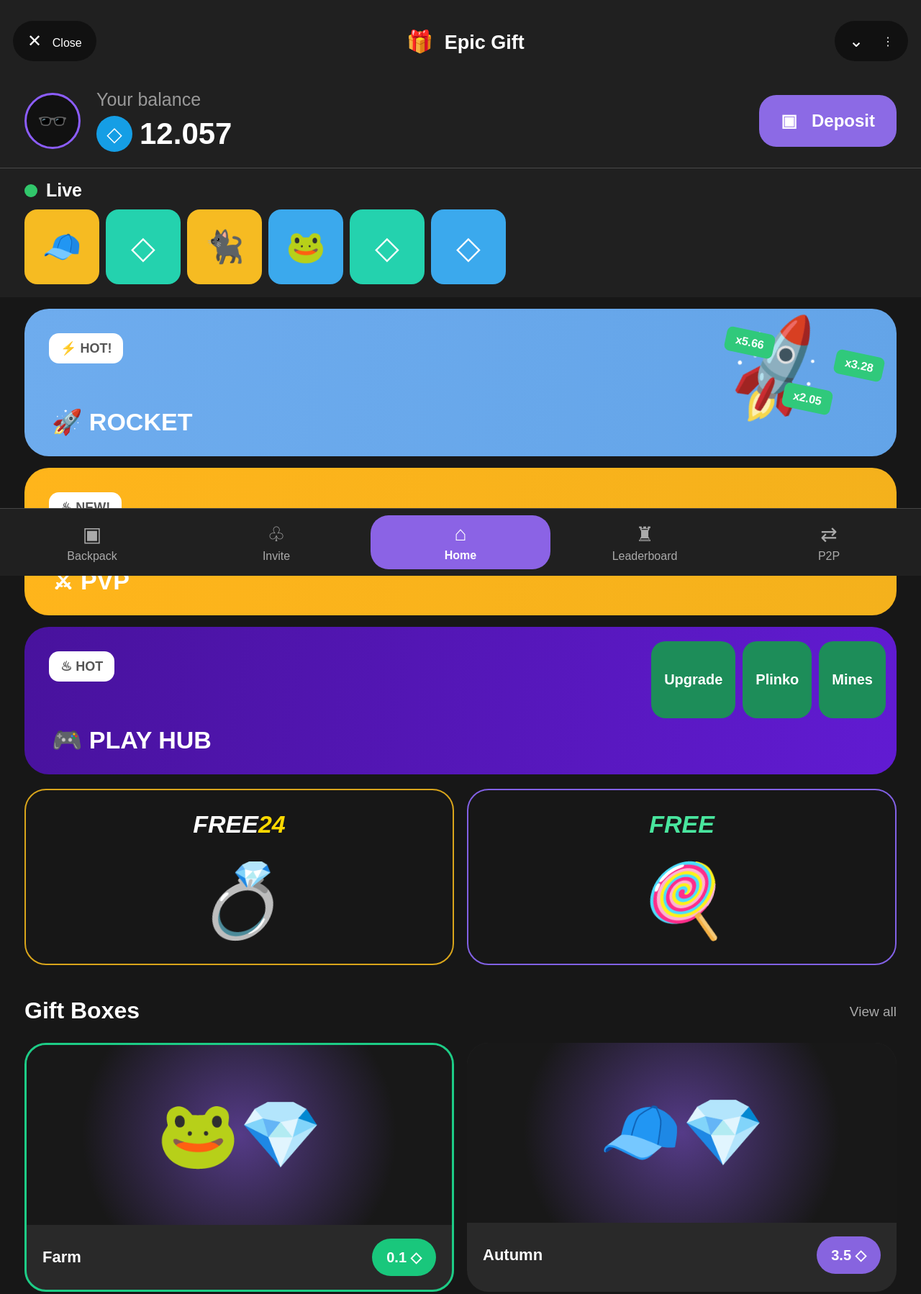
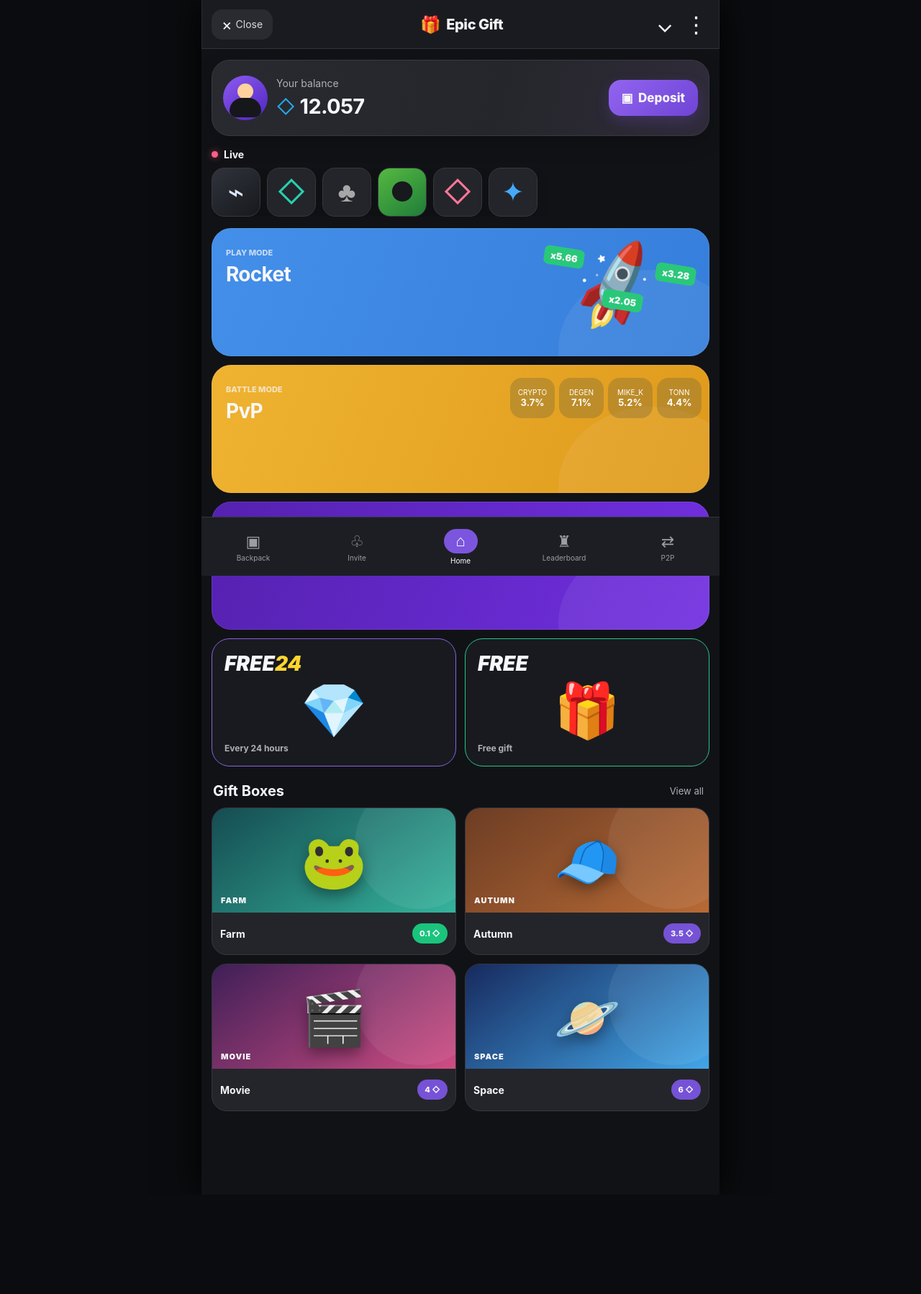
Before and after one commit to securealertscenter-code/Epic-Gift, a plain HTML site: page index.html in a window 1280 px wide. Shown: the top 1798 px of the page at 72% size. After the commit the page ends 1660 px from the top, so only its background shows below. Drawn offline with Linux system fonts and the light colour scheme.

Commit message:
Add files via upload

```diff
--- a/epic_gift.js
+++ b/epic_gift.js
@@ -1 +1,5 @@
-document.querySelector('.deposit').addEventListener('click',()=>alert('Deposit is a demo button in this UI.'));document.querySelector('.pill').addEventListener('click',()=>alert('Close'));document.querySelectorAll('.bottom a').forEach((el,i)=>el.addEventListener('click',()=>{document.querySelectorAll('.bottom a').forEach(x=>x.classList.remove('active'));el.classList.add('active')}));
+const closeBtn=document.getElementById('closeBtn');
+closeBtn.addEventListener('click',()=>{if(window.Telegram?.WebApp?.close) window.Telegram.WebApp.close(); else document.body.classList.add('closed-demo')});
+document.getElementById('deposit').addEventListener('click',()=>alert('Deposit is a front-end demo button.'));
+document.getElementById('menuBtn').addEventListener('click',()=>alert('Menu'));
+document.querySelectorAll('.bottom-nav button').forEach(btn=>btn.addEventListener('click',()=>{document.querySelectorAll('.bottom-nav button').forEach(x=>x.classList.remove('active'));btn.classList.add('active')}));
--- a/index.html
+++ b/index.html
@@ -2,85 +2,81 @@
 <html lang="en">
 <head>
 <meta charset="utf-8">
-<meta name="viewport" content="width=device-width,initial-scale=1,viewport-fit=cover">
+<meta name="viewport" content="width=device-width,initial-scale=1,maximum-scale=1,user-scalable=no,viewport-fit=cover">
+<meta name="theme-color" content="#15161b">
 <title>Epic Gift</title>
 <link rel="stylesheet" href="epic_gift.css">
 </head>
 <body>
-<header class="top">
-  <button class="pill">✕ <span>Close</span></button>
-  <div class="brand"><span class="gift">🎁</span> Epic Gift</div>
-  <button class="pill menu">⌄ <span>⋮</span></button>
+<div id="app">
+  <header class="appbar">
+    <button class="close-btn" id="closeBtn">× <span>Close</span></button>
+    <div class="brand"><span class="brand-gift">🎁</span><span>Epic Gift</span></div>
+    <div class="app-actions"><button>⌄</button><button id="menuBtn">⋮</button></div>
   </header>
 
   <main>
-  <section class="wallet">
-    <div class="profile">
-      <div class="avatar">🕶️</div>
-      <div>
-        <div class="muted">Your balance</div>
-        <div class="balance"><span class="ton">◇</span> <b>12.057</b></div>
+    <section class="balance">
+      <div class="avatar"><span></span></div>
+      <div class="balance-info">
+        <div class="label">Your balance</div>
+        <div class="amount"><span class="ton">◇</span><b>12.057</b></div>
       </div>
-    </div>
-    <button class="deposit">▣ &nbsp; Deposit</button>
+      <button class="deposit" id="deposit">▣&nbsp; Deposit</button>
     </section>
 
     <section class="live">
-    <div class="live-title"><i></i><b>Live</b></div>
+      <div class="section-head"><span class="live-dot"></span><b>Live</b></div>
       <div class="live-row">
-      <div class="live-item yellow">🧢</div>
-      <div class="live-item aqua">◇</div>
-      <div class="live-item yellow">🐈‍⬛</div>
-      <div class="live-item blue">🐸</div>
-      <div class="live-item aqua">◇</div>
-      <div class="live-item blue">◇</div>
+        <div class="live-item hat"><span>⌁</span></div>
+        <div class="live-item cyan"><span>◇</span></div>
+        <div class="live-item cat"><span>♣</span></div>
+        <div class="live-item frog"><span>●</span></div>
+        <div class="live-item pink"><span>◇</span></div>
+        <div class="live-item blue"><span>✦</span></div>
       </div>
     </section>
 
-  <section class="hero-list">
-    <article class="hero rocket">
-      <div class="tag">⚡ HOT!</div>
-      <div class="hero-title">🚀 ROCKET</div>
-      <div class="rocket-art">🚀</div>
-      <div class="mult m1">x5.66</div><div class="mult m2">x2.05</div><div class="mult m3">x3.28</div>
+    <section class="feature-list">
+      <article class="feature rocket-card">
+        <div class="feature-copy"><small>PLAY MODE</small><h2>Rocket</h2></div>
+        <div class="rocket-shape">🚀</div>
+        <span class="x x1">x5.66</span><span class="x x2">x2.05</span><span class="x x3">x3.28</span>
       </article>
-    <article class="hero pvp">
-      <div class="tag">♨ NEW!</div>
-      <div class="hero-title">⚔ PVP</div>
-      <div class="players">
-        <span>CRYPTO<br><b>3.7%</b></span><span>DEGEN<br><b>7.1%</b></span><span>MIKE_K<br><b>5.2%</b></span><span>TONN<br><b>4.4%</b></span>
-      </div>
+      <article class="feature pvp-card">
+        <div class="feature-copy"><small>BATTLE MODE</small><h2>PvP</h2></div>
+        <div class="pvp-players"><i>CRYPTO<br><b>3.7%</b></i><i>DEGEN<br><b>7.1%</b></i><i>MIKE_K<br><b>5.2%</b></i><i>TONN<br><b>4.4%</b></i></div>
       </article>
-    <article class="hero hub">
-      <div class="tag">♨ HOT</div>
-      <div class="hero-title">🎮 PLAY HUB</div>
-      <div class="games"><b>Upgrade</b><b>Plinko</b><b>Mines</b></div>
+      <article class="feature hub-card">
+        <div class="feature-copy"><small>DISCOVER</small><h2>Play Hub</h2></div>
+        <div class="hub-pills"><i>Upgrade</i><i>Plinko</i><i>Mines</i></div>
       </article>
     </section>
 
-  <section class="free-grid">
-    <article class="free free24"><div>FREE<span>24</span></div><strong>💍</strong></article>
-    <article class="free free0"><div>FREE</div><strong>🍭</strong></article>
+    <section class="free-row">
+      <article class="free-card free24"><div class="free-label">FREE<span>24</span></div><div class="free-art">💎</div><b>Every 24 hours</b></article>
+      <article class="free-card free0"><div class="free-label">FREE</div><div class="free-art">🎁</div><b>Free gift</b></article>
     </section>
 
-  <section class="gift-boxes">
-    <h2>Gift Boxes <span>View all</span></h2>
-    <div class="gift-grid">
-      <article class="gift-card green"><div class="art">🐸💎</div><footer><b>Farm</b><button>0.1 ◇</button></footer></article>
-      <article class="gift-card"><div class="art">🧢💎</div><footer><b>Autumn</b><button>3.5 ◇</button></footer></article>
-      <article class="gift-card"><div class="art">🎬🍿</div><footer><b>Movie</b><button>4 ◇</button></footer></article>
-      <article class="gift-card"><div class="art">🪐🚀</div><footer><b>Space</b><button>6 ◇</button></footer></article>
+    <section class="boxes">
+      <div class="title-row"><h2>Gift Boxes</h2><button>View all</button></div>
+      <div class="box-grid">
+        <article class="box-card farm"><div class="box-art"><div class="box-icon">🐸</div><span>FARM</span></div><div class="box-meta"><b>Farm</b><button>0.1 ◇</button></div></article>
+        <article class="box-card autumn"><div class="box-art"><div class="box-icon">🧢</div><span>AUTUMN</span></div><div class="box-meta"><b>Autumn</b><button>3.5 ◇</button></div></article>
+        <article class="box-card movie"><div class="box-art"><div class="box-icon">🎬</div><span>MOVIE</span></div><div class="box-meta"><b>Movie</b><button>4 ◇</button></div></article>
+        <article class="box-card space"><div class="box-art"><div class="box-icon">🪐</div><span>SPACE</span></div><div class="box-meta"><b>Space</b><button>6 ◇</button></div></article>
       </div>
     </section>
   </main>
 
-<nav class="bottom">
-  <a>▣<span>Backpack</span></a>
-  <a>♧<span>Invite</span></a>
-  <a class="active">⌂<span>Home</span></a>
-  <a>♜<span>Leaderboard</span></a>
-  <a>⇄<span>P2P</span></a>
+  <nav class="bottom-nav">
+    <button><span>▣</span><small>Backpack</small></button>
+    <button><span>♧</span><small>Invite</small></button>
+    <button class="active"><span>⌂</span><small>Home</small></button>
+    <button><span>♜</span><small>Leaderboard</small></button>
+    <button><span>⇄</span><small>P2P</small></button>
   </nav>
+</div>
 <script src="epic_gift.js"></script>
 </body>
 </html>
```
Also changed, not shown: epic_gift.css. Lines whose indentation alone changed are shown as unchanged.
